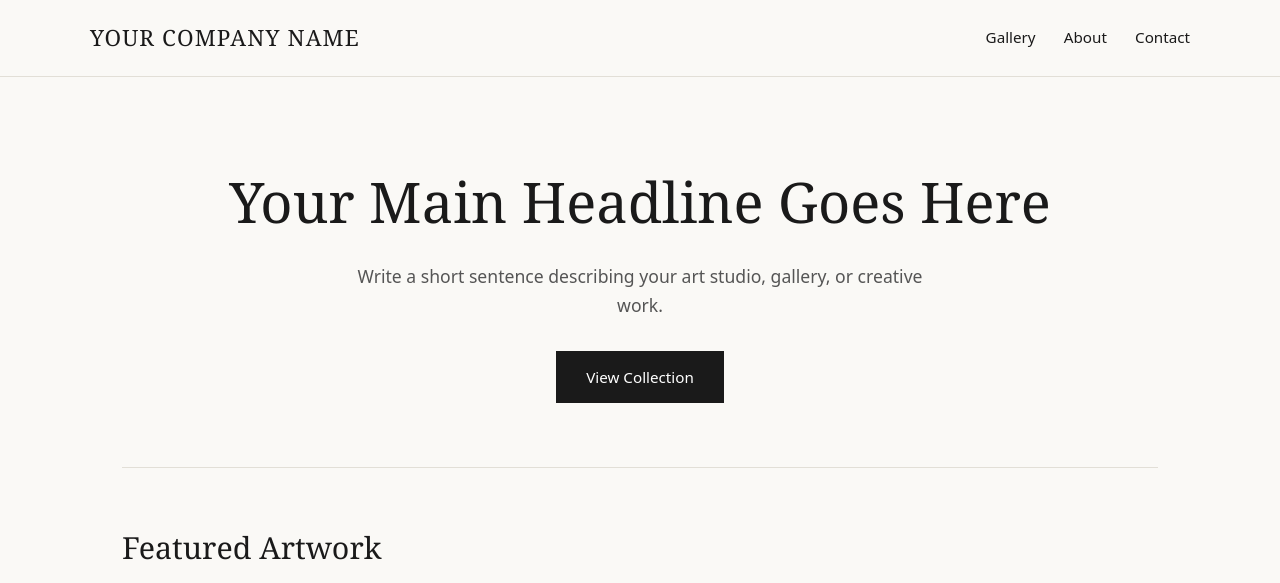
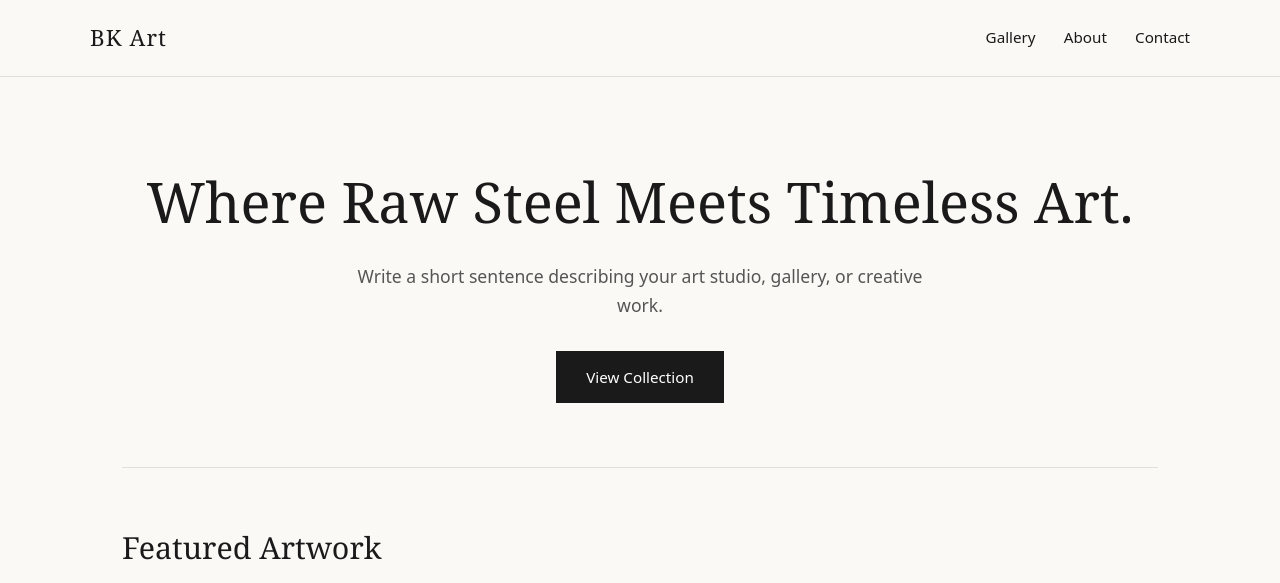
Before and after one commit to qwssolutions/BK-ARTS, a plain HTML site: page index.html in a window 1280 px wide. Shown: the top 583 px of the page. Drawn offline with Linux system fonts and the light colour scheme.

Commit message:
Update index.html

```diff
--- a/index.html
+++ b/index.html
@@ -1,14 +1,10 @@
 <!DOCTYPE html>
-<!--
-  Dedicated to the Public Domain under CC0 1.0 Universal.
-  You can copy, modify, distribute, and use this code for any purpose,
-  including commercial projects, without permission or attribution.
--->
+<!-- Dedicated to Albertus Kearns Art company -->
 <html lang="en">
 <head>
   <meta charset="UTF-8" />
   <meta name="viewport" content="width=device-width, initial-scale=1.0" />
-  <title>YOUR ART COMPANY NAME</title>
+  <title>BK Art</title>
   <style>
     /* =========================================
        1. EASY COLOR & FONT CUSTOMIZATION
@@ -221,7 +217,7 @@
   <!-- TOP NAVIGATION -->
   <header>
     <div class="nav-wrap">
-      <a href="#" class="brand">YOUR COMPANY NAME</a>
+      <a href="#" class="brand">BK Art</a>
       <nav>
         <a href="#gallery">Gallery</a>
         <a href="#about">About</a>
@@ -233,7 +229,7 @@
   <main>
     <!-- HERO SECTION -->
     <div class="hero">
-      <h1>Your Main Headline Goes Here</h1>
+      <h1>Where Raw Steel Meets Timeless Art.</h1>
       <p>Write a short sentence describing your art studio, gallery, or creative work.</p>
       <a href="#gallery" class="btn">View Collection</a>
     </div>
```
